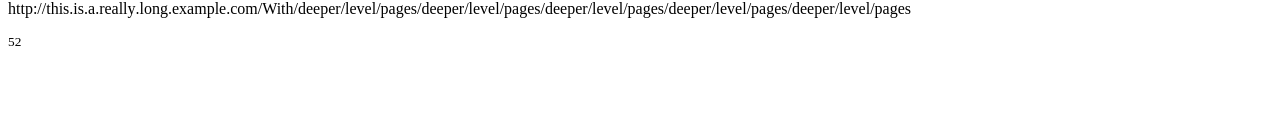
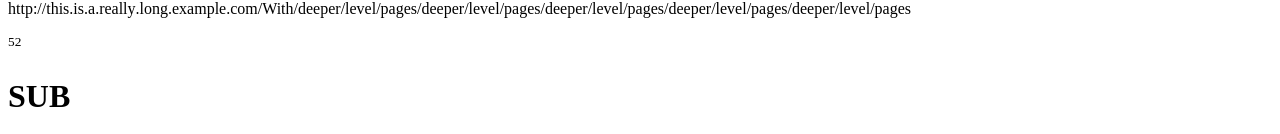
Before and after one commit to chelo7717/manejodetexto, a plain HTML site: page index.html in a window 1280 px wide. Shown: the part 755-889 px from the top of the page. Before the commit the page ends 820 px from the top, so only its background shows below. Drawn offline with Linux system fonts and the light colour scheme.

Commit message:
cambios2

```diff
--- a/index.html
+++ b/index.html
@@ -29,6 +29,7 @@
     <div>ADIOS MUNDO</div>
     <p>http://this<wbr>.is<wbr>.a<wbr>.really<wbr>.long<wbr>.example<wbr>.com/With<wbr>/deeper<wbr>/level<wbr>/pages<wbr>/deeper<wbr>/level<wbr>/pages<wbr>/deeper<wbr>/level<wbr>/pages<wbr>/deeper<wbr>/level<wbr>/pages<wbr>/deeper<wbr>/level<wbr>/pages</p>
     <sup>5</sup><sup>2</sup>
+    <h1>SUB</h1>
 
 </body>
 </html>
```
